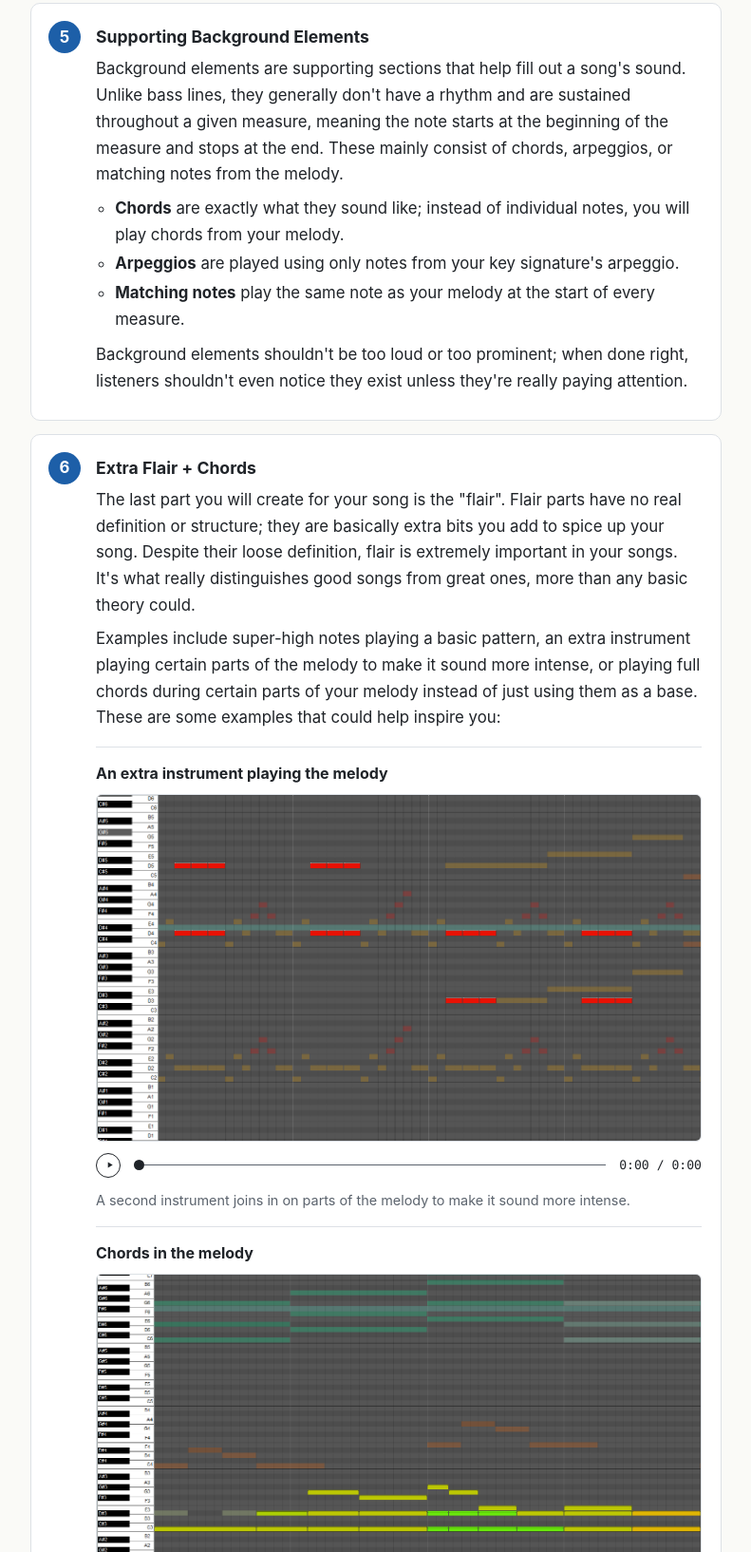
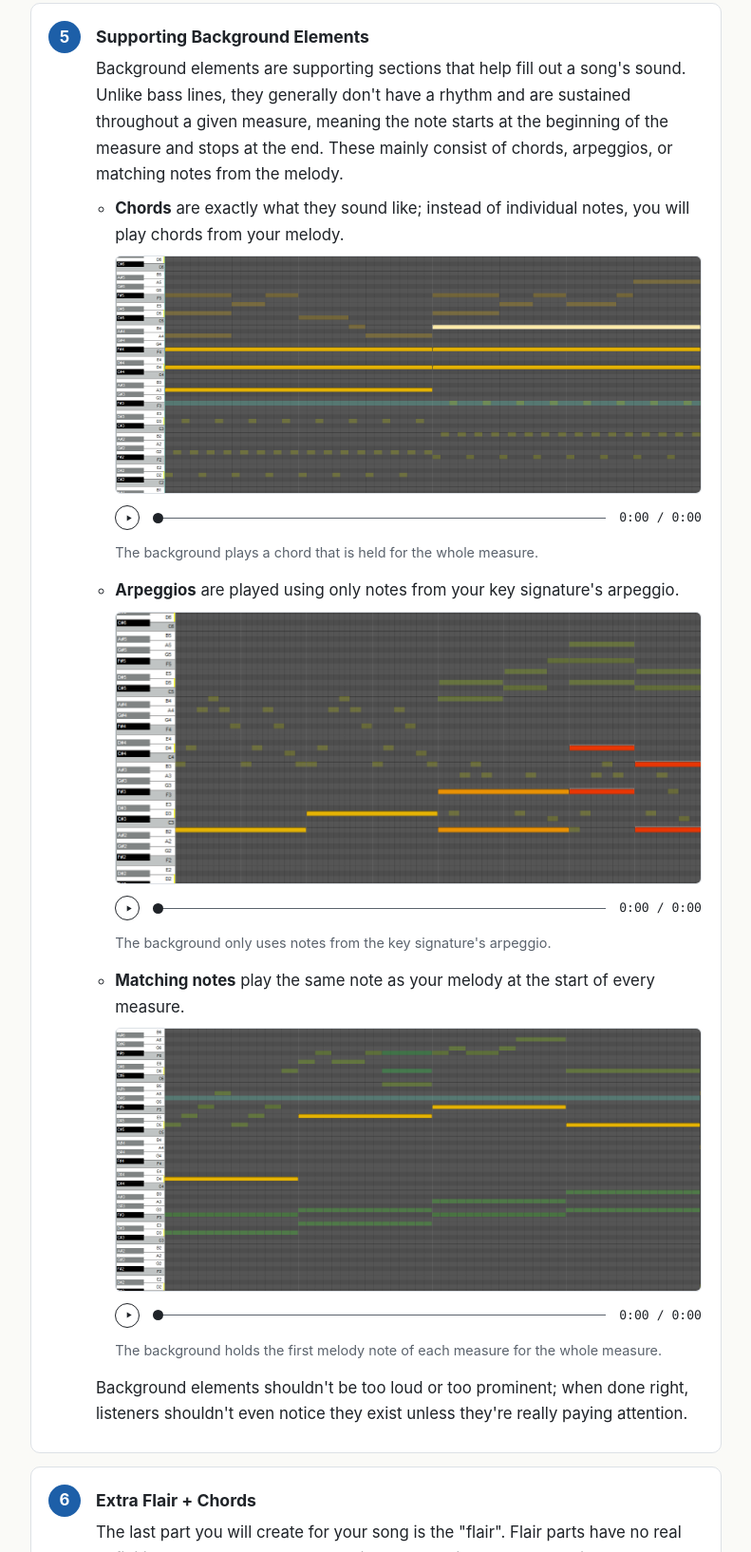
Before and after one commit to samgrant0/video-game-music-guide-331, a plain HTML site: page index.html in a window 1280 px wide. Shown: the part 8052-9686 px from the top of the page at 95% size, without its empty margins (244-1035 px from the left). Drawn offline with Linux system fonts and the light colour scheme.

Commit message:
added images and audio for background

```diff
--- a/index.html
+++ b/index.html
@@ -512,9 +512,27 @@
           <h3>Supporting Background Elements</h3>
           <p>Background elements are supporting sections that help fill out a song's sound. Unlike bass lines, they generally don't have a rhythm and are sustained throughout a given measure, meaning the note starts at the beginning of the measure and stops at the end. These mainly consist of chords, arpeggios, or matching notes from the melody.</p>
           <ul class="options">
-            <li><strong>Chords</strong> are exactly what they sound like; instead of individual notes, you will play chords from your melody.</li>
-            <li><strong>Arpeggios</strong> are played using only notes from your key signature's arpeggio.</li>
-            <li><strong>Matching notes</strong> play the same note as your melody at the start of every measure.</li>
+            <li><strong>Chords</strong> are exactly what they sound like; instead of individual notes, you will play chords from your melody.
+              <figure>
+                <img src="images/background-chords.png" alt="Piano roll with a sustained chord held under the melody for each measure." loading="lazy">
+                <audio controls preload="none" src="audio/background-chords.m4a">Your browser can't play this audio.</audio>
+                <figcaption>The background plays a chord that is held for the whole measure.</figcaption>
+              </figure>
+            </li>
+            <li><strong>Arpeggios</strong> are played using only notes from your key signature's arpeggio.
+              <figure>
+                <img src="images/background-arpeggio.png" alt="Piano roll with a background part built from long arpeggio notes under the melody." loading="lazy">
+                <audio controls preload="none" src="audio/background-arpeggio.m4a">Your browser can't play this audio.</audio>
+                <figcaption>The background only uses notes from the key signature's arpeggio.</figcaption>
+              </figure>
+            </li>
+            <li><strong>Matching notes</strong> play the same note as your melody at the start of every measure.
+              <figure>
+                <img src="images/background-matching-notes.png" alt="Piano roll where a sustained background note matches the first melody note of each measure." loading="lazy">
+                <audio controls preload="none" src="audio/background-matching-notes.m4a">Your browser can't play this audio.</audio>
+                <figcaption>The background holds the first melody note of each measure for the whole measure.</figcaption>
+              </figure>
+            </li>
           </ul>
           <p>Background elements shouldn't be too loud or too prominent; when done right, listeners shouldn't even notice they exist unless they're really paying attention.</p>
         </li>
```
Also changed, not shown: images/background-arpeggio.png (added), images/background-chords.png (added), images/background-matching-notes.png (added), 3 other files.
